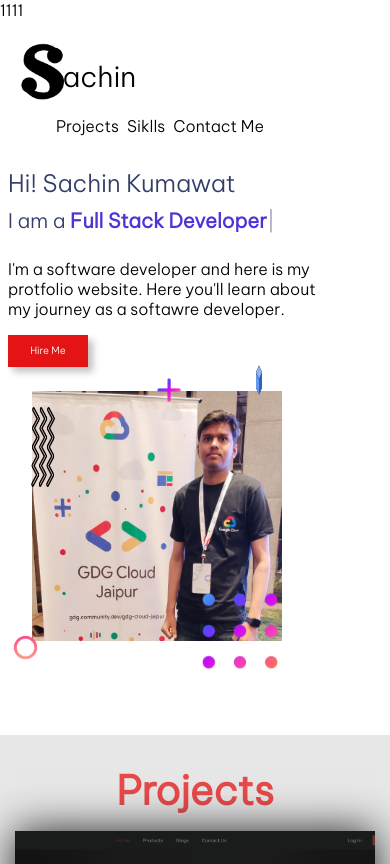
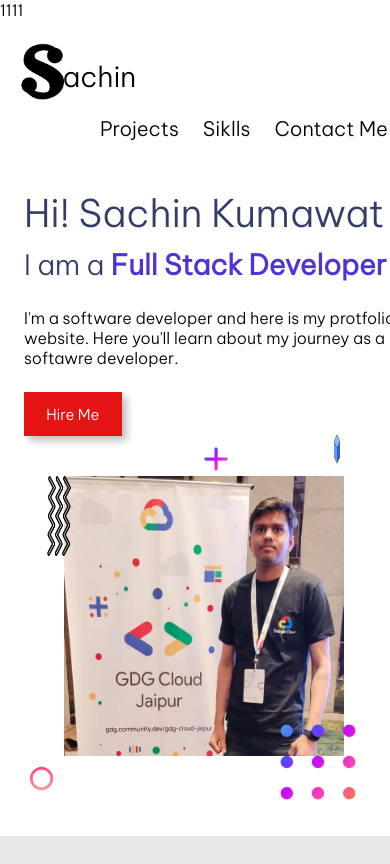
Before and after one commit to kmwtsachin04/Animation-Portfolio, a plain HTML site: page index.html in a window 390 px wide. Drawn offline with nearby package versions, Linux system fonts and the light colour scheme.

Commit message:
Update media.css

```diff
--- a/media.css
+++ b/media.css
@@ -1,8 +1,8 @@
-@media(max-width:768px){
+@media(max-width:600px){
 
     .navbar{
         display: block;
-        font-size: 14px;
+        font-size: 20px;
     }
     .logo-container{
         display: flex;
@@ -10,19 +10,19 @@
 
     }
     .nav-items{
-        gap: 0.5rem;
-        padding: 0 4em;
+        gap: 1.5rem;
+        padding: 0 5em;
     }
     .nav-items div{
-        font-size: 16px;
+        font-size: 20px;
         font-weight: 550;
         cursor: pointer;
     }
     .hero-section{
         position: relative;
-    gap: 2rem;
-  margin: 2rem auto;
-  padding: 0 0.5rem;
+    gap: 5rem;
+  margin: 3rem auto;
+  padding: 0 1.5rem;
   padding-bottom: 4rem;
     }
     .faded-text{
@@ -30,31 +30,31 @@
     }
 
     .hero-section-heading{
-        font-size: 24px;
+        font-size: 38px;
     }
     .hero-section-sub-heading {
-        font-size: 20px;
-        line-height: 45px;
+        font-size: 28px;
+        line-height: 55px;
     }
     .hero-section-description{
-     width: 28%;
-     margin-bottom: 1rem;
+     width: 35%;
+     margin-bottom: 1.5rem;
     }
     .btn-pink{
-        padding: 0.4rem 1.2rem;
-        font-size: 10px;
+        padding: 0.6rem 1.2rem;
+        font-size: 15px;
         margin-bottom: 1rem;
     }
     .user-image {
-        padding: 0.5rem;
+        padding: 1.5rem;
         filter: none;
         transition: none;
         animation: none;
       }
       .Image {
         margin-left: 1rem;
-        width: 250px;
-        height: 250px;
+        width: 280px;
+        height: 280px;
         margin-bottom: 1rem;
       }
       .hero-section-right{
@@ -178,7 +178,7 @@
 
       .project-section{
 
-        margin-top: 18rem;
+        margin-top: 20rem;
 
       }
       .skills-container{
@@ -187,7 +187,7 @@
 
       }
       .skill-container-left{
-        width: 30%;
+        width: 50%;
         left: 0;
 
       }
@@ -199,7 +199,7 @@
         gap: 10px;
       }
       .skill-container-left{
-        width: 29%;
+        width: 36%;
         display: flex;
         /* flex-direction: row; */
 
@@ -215,6 +215,7 @@
 
       }
       .skills-logo{
+        margin-left: 10px;
         width: 50px;
         transition: all 0.5s;
 
```
